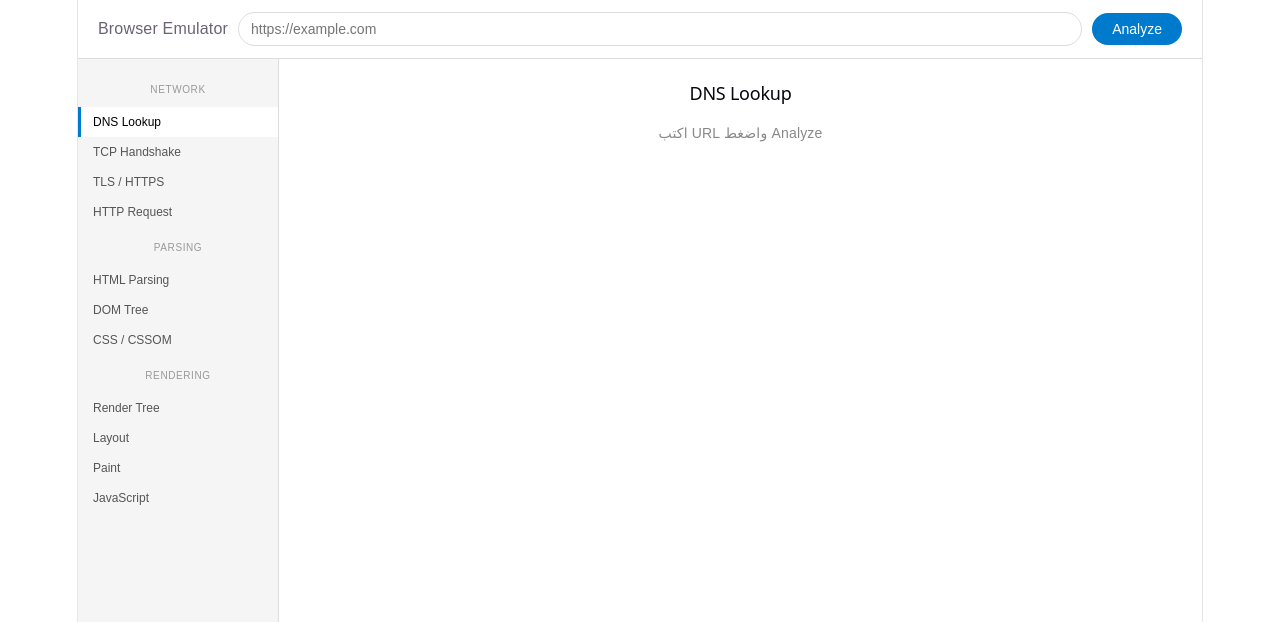
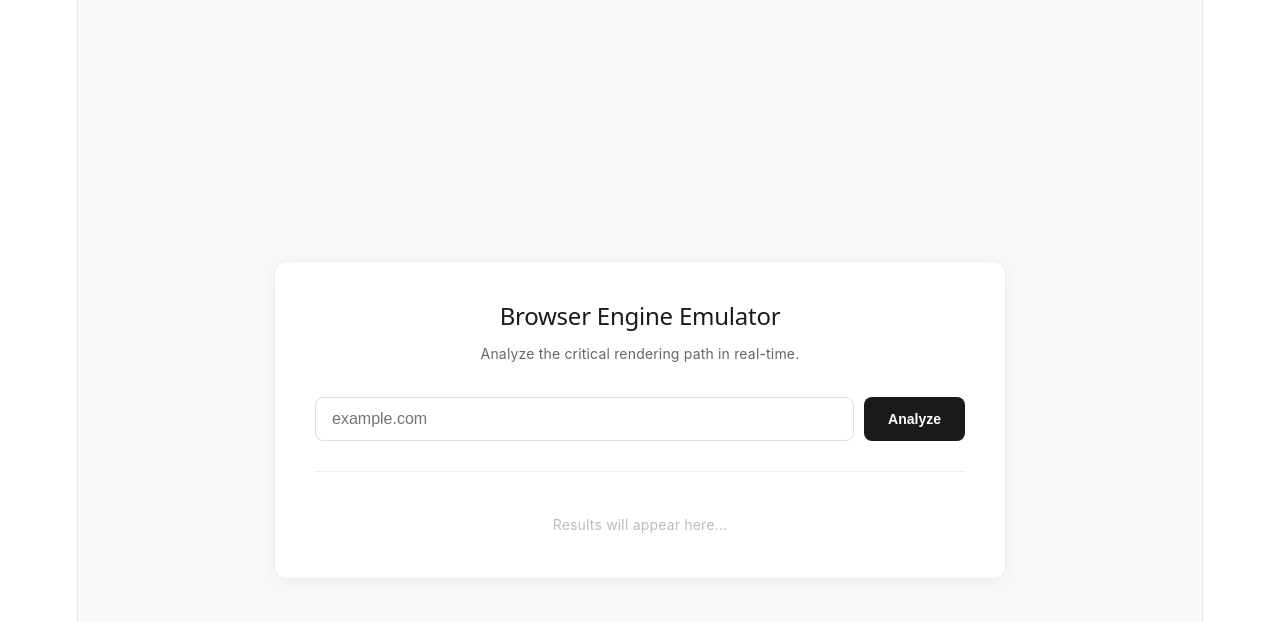
Before and after one commit to basharabualaryes/browser-emulator, a React (Vite) app: page / in a window 1280 px wide. Shown: the top 622 px of the page. Built offline with nearby package versions, Linux system fonts and the light colour scheme.

Commit message:
Refactor App component and improve functionality

```diff
--- a/src/App.jsx
+++ b/src/App.jsx
@@ -1,235 +1,207 @@
-import { useState } from 'react'
-
-const STAGES = [
-  { id: 'dns', label: 'DNS Lookup', group: 'Network' },
-  { id: 'tcp', label: 'TCP Handshake', group: 'Network' },
-  { id: 'tls', label: 'TLS / HTTPS', group: 'Network' },
-  { id: 'http', label: 'HTTP Request', group: 'Network' },
-  { id: 'html', label: 'HTML Parsing', group: 'Parsing' },
-  { id: 'dom', label: 'DOM Tree', group: 'Parsing' },
-  { id: 'css', label: 'CSS / CSSOM', group: 'Parsing' },
-  { id: 'render', label: 'Render Tree', group: 'Rendering' },
-  { id: 'layout', label: 'Layout', group: 'Rendering' },
-  { id: 'paint', label: 'Paint', group: 'Rendering' },
-  { id: 'js', label: 'JavaScript', group: 'Rendering' },
-]
-
-const STAGE_INFO = {
-  tcp: {
-    title: 'TCP Handshake',
-    description: 'بعد ما عرفنا الـ IP، المتصفح بيفتح اتصال TCP بـ 3 خطوات: SYN ← SYN-ACK ← ACK',
-    steps: ['SYN — المتصفح بيطلب اتصال', 'SYN-ACK — السيرفر بيوافق', 'ACK — الاتصال مفتوح!'],
-    time: '~30ms'
-  },
-  tls: {
-    title: 'TLS / HTTPS',
-    description: 'المتصفح والسيرفر بيتفقوا على تشفير الاتصال عشان ما يقدر أحد يتجسس',
-    steps: ['ClientHello — المتصفح بيبعث cipher suites', 'ServerHello + Certificate', 'Key Exchange — مفتاح التشفير', 'Finished — الاتصال مشفر!'],
-    time: '~55ms'
-  },
-  html: {
-    title: 'HTML Parsing',
-    description: 'المتصفح بيحول HTML من نص لـ tokens ثم لشجرة DOM',
-    steps: ['Bytes → Characters', 'Characters → Tokens', 'Tokens → Nodes', 'Nodes → DOM Tree'],
-    time: '~35ms'
-  },
-  dom: {
-    title: 'DOM Tree',
-    description: 'شجرة كائنات تمثل كل عنصر في الصفحة — JavaScript بتقرأها وتعدل عليها',
-    steps: ['Document (root)', '→ html', '→→ head + body', '→→→ كل العناصر'],
-    time: '~10ms'
-  },
-  css: {
-    title: 'CSS / CSSOM',
-    description: 'المتصفح بيقرأ CSS ويبني CSSOM — بيطابق كل rule مع عناصر DOM',
-    steps: ['تحميل ملفات CSS', 'Parse → Rules', 'حساب Specificity', 'بناء CSSOM'],
-    time: '~20ms'
-  },
-  render: {
-    title: 'Render Tree',
-    description: 'دمج DOM + CSSOM — بس العناصر المرئية (display:none مش موجودة)',
-    steps: ['ابدأ من root', 'تجاهل display:none', 'ضيف computed styles', 'Render Tree جاهز'],
-    time: '~8ms'
-  },
-  layout: {
-    title: 'Layout / Reflow',
-    description: 'حساب مكان وحجم كل عنصر بالبكسل بالضبط',
-    steps: ['احسب عرض كل عنصر', 'احسب ارتفاعه', 'حدد x,y position', 'Layout كامل'],
-    time: '~18ms'
-  },
-  paint: {
-    title: 'Paint & Composite',
-    description: 'رسم البكسلات فعلياً — كل layer على حدة ثم GPU يجمعها',
-    steps: ['إنشاء layers', 'رسم backgrounds', 'رسم text وصور', 'GPU Composite'],
-    time: '~12ms'
-  },
-  js: {
-    title: 'JavaScript Engine',
-    description: 'V8 بيشغل JS على event loop — كل شي single-threaded',
-    steps: ['Parse → AST', 'Compile → Bytecode', 'JIT → Machine Code', 'Event Loop يشتغل'],
-    time: '~60ms'
-  },
-}
-
-function MetricCard({ label, value }) {
-  return (
-    <div style={{ background: '#f0f7ff', border: '1px solid #cce', borderRadius: '8px', padding: '16px', marginBottom: '12px' }}>
-      <div style={{ fontSize: '12px', color: '#888', marginBottom: '4px' }}>{label}</div>
-      <div style={{ fontSize: '22px', fontWeight: '500' }}>{value}</div>
-    </div>
-  )
-}
+import { useState, useEffect, useRef } from 'react';
 
 function App() {
-  const [url, setUrl] = useState('')
-  const [active, setActive] = useState('dns')
-  const [loading, setLoading] = useState(false)
-  const [results, setResults] = useState(null)
+  const [url, setUrl] = useState('');
+  const [steps, setSteps] = useState([]);
+  const [isAnalyzing, setIsAnalyzing] = useState(false);
+  const scrollRef = useRef(null);
 
-  async function analyze() {
-    if (!url) return
-    setLoading(true)
-    setResults(null)
+  useEffect(() => {
+    if (scrollRef.current) {
+      scrollRef.current.scrollTop = scrollRef.current.scrollHeight;
+    }
+  }, [steps]);
 
-    let hostname = url
-    if (!hostname.startsWith('http')) hostname = 'https://' + hostname
-    const host = new URL(hostname).hostname
-    const start = Date.now()
+  const addStep = (title, description, status = 'pending') => {
+    setSteps(prev => [...prev, { title, description, status, id: Date.now() + Math.random() }]);
+  };
+
+  const updateLastStep = (status, extraInfo = '') => {
+    setSteps(prev => {
+      const newSteps = [...prev];
+      if (newSteps.length > 0) {
+        newSteps[newSteps.length - 1].status = status;
+        if (extraInfo) newSteps[newSteps.length - 1].description += ` (${extraInfo})`;
+      }
+      return newSteps;
+    });
+  };
+
+  const wait = (ms) => new Promise(resolve => setTimeout(resolve, ms));
+
+  const handleAnalyze = async () => {
+    if (!url) return;
+    const cleanUrl = url.replace(/^(https?:\/\/)/, '').split('/')[0];
+
+    setIsAnalyzing(true);
+    setSteps([]);
 
     try {
-      const dnsRes = await fetch(`https://dns.google/resolve?name=${host}&type=A`)
-      const dnsData = await dnsRes.json()
-      const ip = dnsData.Answer?.[0]?.data || 'Not found'
-      const ttl = dnsData.Answer?.[0]?.TTL || 0
-      const dnsTime = Date.now() - start
+      // 1. DNS Lookup
+      addStep("DNS Resolution", "Contacting DNS root servers to find IP address...");
+      const dnsResponse = await fetch(`https://dns.google/resolve?name=${cleanUrl}`);
+      const dnsData = await dnsResponse.json();
+      await wait(1200);
 
-      setResults({ host, ip, ttl, dnsTime })
-      setActive('dns')
-    } catch (e) {
-      setResults({ error: 'فشل التحليل — تحقق من الـ URL' })
+      if (dnsData.Answer) {
+        const ip = dnsData.Answer[0].data;
+        updateLastStep('success', `IP: ${ip}`);
+      } else {
+        updateLastStep('error', 'Domain not found');
+        throw new Error('DNS Failed');
+      }
+
+      // 2. TCP Handshake
+      addStep("TCP Connection", "Initiating 3-way handshake (SYN, SYN-ACK, ACK)...");
+      await wait(1000);
+      updateLastStep('success');
+
+      // 3. SSL/TLS
+      addStep("SSL/TLS Negotiation", "Exchanging certificates and establishing secure keys...");
+      await wait(1000);
+      updateLastStep('success', 'TLS 1.3');
+
+      // 4. HTTP Request
+      addStep("HTTP Request", "Sending GET request and waiting for server response headers...");
+      await wait(1000);
+      updateLastStep('success', '200 OK');
+
+      // 5. DOM Construction
+      addStep("DOM Tree Building", "Parsing HTML bytes into tokens and nodes...");
+      await wait(1200);
+      updateLastStep('success');
+
+      // 6. Rendering
+      addStep("Layout & Paint", "Calculating geometry and drawing pixels to screen.");
+      await wait(800);
+      updateLastStep('success');
+
+    } catch (err) {
+      console.error(err);
+    } finally {
+      setIsAnalyzing(false);
     }
-
-    setLoading(false)
-  }
-
-  function renderContent() {
-    if (loading) return <p style={{ color: '#888', fontSize: '14px' }}>جاري التحليل...</p>
-    if (!results) return <p style={{ color: '#888', fontSize: '14px' }}>اكتب URL واضغط Analyze</p>
-    if (results.error) return <p style={{ color: 'red' }}>{results.error}</p>
-
-    if (active === 'dns') {
-      return (
-        <div>
-          <MetricCard label="IP Address" value={results.ip} />
-          <MetricCard label="TTL (Time to Live)" value={`${results.ttl}s`} />
-          <MetricCard label="وقت الاستجابة" value={`${results.dnsTime}ms`} />
-          <div style={{ background: '#f0fff4', border: '1px solid #9f9', borderRadius: '8px', padding: '12px', fontSize: '13px', color: '#555' }}>
-            ✓ تم تحويل <strong>{results.host}</strong> إلى IP بنجاح عبر Google DNS
-          </div>
-        </div>
-      )
-    }
-
-    if (active === 'http') {
-      return (
-        <div>
-          <MetricCard label="الموقع" value={results.host} />
-          <MetricCard label="IP" value={results.ip} />
-          <div style={{ background: '#1e1e1e', borderRadius: '8px', padding: '16px', fontFamily: 'monospace', fontSize: '12px', color: '#d4d4d4', lineHeight: '1.8' }}>
-            <div style={{ color: '#608b4e' }}>// HTTP Request</div>
-            <div><span style={{ color: '#569cd6' }}>GET</span> / HTTP/2</div>
-            <div><span style={{ color: '#9cdcfe' }}>Host:</span> {results.host}</div>
-            <div><span style={{ color: '#9cdcfe' }}>Accept:</span> text/html</div>
-            <div><span style={{ color: '#9cdcfe' }}>User-Agent:</span> Mozilla/5.0</div>
-            <br />
-            <div style={{ color: '#608b4e' }}>// HTTP Response</div>
-            <div><span style={{ color: '#4ec9b0' }}>200 OK</span></div>
-            <div><span style={{ color: '#9cdcfe' }}>Content-Type:</span> text/html; charset=UTF-8</div>
-            <div><span style={{ color: '#9cdcfe' }}>Server:</span> {results.host.includes('github') ? 'GitHub.com' : 'nginx'}</div>
-          </div>
-        </div>
-      )
-    }
-
-    const info = STAGE_INFO[active]
-    if (info) {
-      return (
-        <div>
-          <div style={{ background: '#f0f7ff', border: '1px solid #cce', borderRadius: '8px', padding: '16px', marginBottom: '12px', fontSize: '13px', color: '#444', lineHeight: '1.7' }}>
-            {info.description}
-          </div>
-          <MetricCard label="الوقت التقريبي" value={info.time} />
-          <div style={{ border: '1px solid #ddd', borderRadius: '8px', overflow: 'hidden' }}>
-            {info.steps.map((step, i) => (
-              <div key={i} style={{ padding: '10px 14px', borderBottom: i < info.steps.length - 1 ? '1px solid #eee' : 'none', fontSize: '13px', display: 'flex', alignItems: 'center', gap: '10px' }}>
-                <div style={{ width: '20px', height: '20px', borderRadius: '50%', background: '#007acc', color: 'white', fontSize: '11px', display: 'flex', alignItems: 'center', justifyContent: 'center', flexShrink: 0 }}>{i + 1}</div>
-                {step}
-              </div>
-            ))}
-          </div>
-        </div>
-      )
-    }
-
-    return <p style={{ color: '#888', fontSize: '14px' }}>اضغط Analyze أولاً</p>
-  }
+  };
 
   return (
-    <div style={{ display: 'flex', flexDirection: 'column', height: '100vh', fontFamily: 'sans-serif' }}>
-      <div style={{ padding: '12px 20px', borderBottom: '1px solid #ddd', display: 'flex', gap: '10px', alignItems: 'center' }}>
-        <span style={{ fontSize: '16px', fontWeight: '500' }}>Browser Emulator</span>
-        <input
-          type="text"
-          value={url}
-          onChange={(e) => setUrl(e.target.value)}
-          onKeyDown={(e) => e.key === 'Enter' && analyze()}
-          placeholder="https://example.com"
-          style={{ flex: 1, padding: '8px 12px', borderRadius: '20px', border: '1px solid #ddd', fontSize: '14px' }}
-        />
-        <button
-          onClick={analyze}
-          disabled={loading}
-          style={{ padding: '8px 20px', borderRadius: '20px', background: loading ? '#aaa' : '#007acc', color: 'white', border: 'none', cursor: 'pointer', fontSize: '14px' }}
-        >
-          {loading ? 'جاري...' : 'Analyze'}
-        </button>
-      </div>
+    <div style={styles.container}>
+      <div style={styles.card}>
+        <h2 style={styles.title}>Browser Engine Emulator</h2>
+        <p style={styles.desc}>Analyze the critical rendering path in real-time.</p>
 
-      <div style={{ display: 'flex', flex: 1, overflow: 'hidden' }}>
-        <div style={{ width: '200px', borderRight: '1px solid #ddd', padding: '10px 0', background: '#f5f5f5', overflowY: 'auto' }}>
-          {['Network', 'Parsing', 'Rendering'].map(group => (
-            <div key={group}>
-              <div style={{ fontSize: '10px', color: '#999', padding: '8px 12px 4px', textTransform: 'uppercase', letterSpacing: '0.06em' }}>{group}</div>
-              {STAGES.filter(s => s.group === group).map(stage => (
-                <button
-                  key={stage.id}
-                  onClick={() => setActive(stage.id)}
-                  style={{
-                    display: 'block', width: '100%', padding: '8px 12px',
-                    background: active === stage.id ? '#fff' : 'transparent',
-                    border: 'none',
-                    borderLeft: active === stage.id ? '3px solid #007acc' : '3px solid transparent',
-                    cursor: 'pointer', fontSize: '12px',
-                    color: active === stage.id ? '#000' : '#555',
-                    textAlign: 'left', fontWeight: active === stage.id ? '500' : '400'
-                  }}
-                >
-                  {stage.label}
-                </button>
-              ))}
+        <div style={styles.searchBar}>
+          <input
+            type="text"
+            placeholder="example.com"
+            value={url}
+            onChange={(e) => setUrl(e.target.value)}
+            style={styles.input}
+            onKeyDown={(e) => e.key === 'Enter' && handleAnalyze()}
+          />
+          <button onClick={handleAnalyze} disabled={isAnalyzing} style={styles.button}>
+            {isAnalyzing ? 'Analyzing...' : 'Analyze'}
+          </button>
+        </div>
+
+        <div style={styles.resultsArea} ref={scrollRef}>
+          {steps.map((step) => (
+            <div key={step.id} style={styles.stepRow}>
+              <div style={{...styles.statusDot, backgroundColor: getStatusColor(step.status)}}></div>
+              <div style={styles.stepText}>
+                <div style={styles.stepTitle}>{step.title}</div>
+                <div style={styles.stepDesc}>{step.description}</div>
+              </div>
+              {step.status === 'pending' && <div className="spinner" style={styles.miniSpinner}></div>}
             </div>
           ))}
-        </div>
-
-        <div style={{ flex: 1, padding: '24px', overflowY: 'auto' }}>
-          <h2 style={{ fontSize: '18px', marginBottom: '16px' }}>
-            {STAGES.find(s => s.id === active)?.label}
-          </h2>
-          {renderContent()}
+          {steps.length === 0 && <div style={styles.placeholder}>Results will appear here...</div>}
         </div>
       </div>
     </div>
-  )
+  );
 }
 
-export default App
+const getStatusColor = (status) => {
+  if (status === 'success') return '#28a745';
+  if (status === 'error') return '#dc3545';
+  return '#007bff';
+};
+
+const styles = {
+  container: {
+    backgroundColor: '#f8f9fa',
+    minHeight: '100vh',
+    display: 'flex',
+    justifyContent: 'center',
+    alignItems: 'center',
+    fontFamily: '-apple-system, BlinkMacSystemFont, "Segoe UI", Roboto, sans-serif',
+    padding: '20px'
+  },
+  card: {
+    backgroundColor: '#ffffff',
+    width: '100%',
+    maxWidth: '650px',
+    padding: '40px',
+    borderRadius: '12px',
+    boxShadow: '0 4px 20px rgba(0,0,0,0.05)',
+    border: '1px solid #eee'
+  },
+  title: { margin: '0 0 10px 0', fontSize: '24px', color: '#1a1a1a', textAlign: 'center' },
+  desc: { margin: '0 0 30px 0', fontSize: '14px', color: '#666', textAlign: 'center' },
+  searchBar: { display: 'flex', gap: '10px', marginBottom: '30px' },
+  input: {
+    flex: 1,
+    padding: '12px 16px',
+    borderRadius: '8px',
+    border: '1px solid #ddd',
+    fontSize: '16px',
+    outline: 'none',
+    transition: 'border 0.2s'
+  },
+  button: {
+    padding: '0 24px',
+    backgroundColor: '#1a1a1a',
+    color: '#fff',
+    border: 'none',
+    borderRadius: '8px',
+    cursor: 'pointer',
+    fontWeight: '600',
+    fontSize: '14px'
+  },
+  resultsArea: {
+    borderTop: '1px solid #eee',
+    paddingTop: '20px',
+    maxHeight: '400px',
+    overflowY: 'auto'
+  },
+  stepRow: {
+    display: 'flex',
+    alignItems: 'flex-start',
+    padding: '12px 0',
+    borderBottom: '1px solid #fafafa',
+    animation: 'fadeIn 0.3s ease-in'
+  },
+  statusDot: {
+    width: '10px',
+    height: '10px',
+    borderRadius: '50%',
+    marginTop: '6px',
+    marginRight: '15px',
+    flexShrink: 0
+  },
+  stepText: { flex: 1 },
+  stepTitle: { fontSize: '15px', fontWeight: '600', color: '#333', marginBottom: '2px' },
+  stepDesc: { fontSize: '13px', color: '#777' },
+  placeholder: { textAlign: 'center', color: '#bbb', fontSize: '14px', marginTop: '20px' },
+  miniSpinner: {
+    width: '14px',
+    height: '14px',
+    border: '2px solid #f3f3f3',
+    borderTop: '2px solid #007bff',
+    borderRadius: '50%',
+    animation: 'spin 1s linear infinite',
+    marginLeft: '10px'
+  }
+};
+
+export default App;
```
